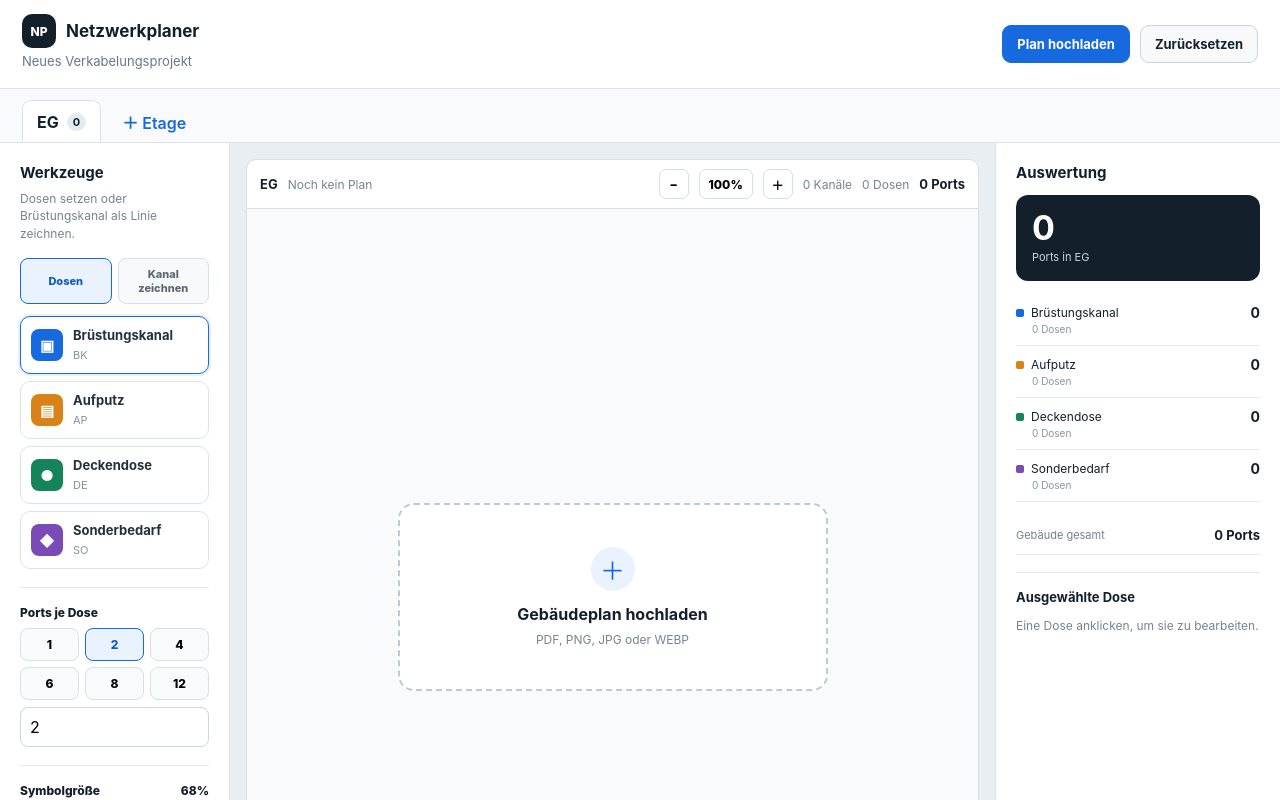
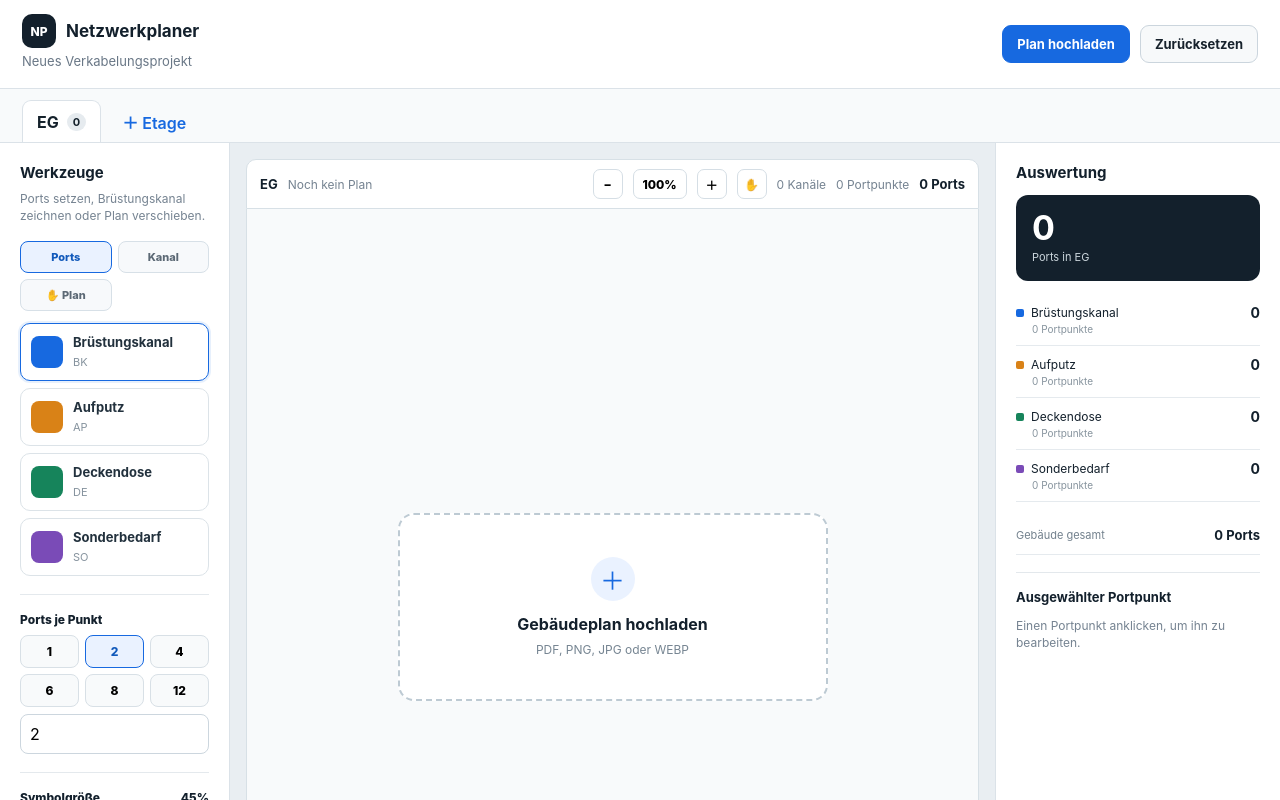
Before and after one commit to nik4life/netzwerkplaner, a Next.js app: page / in a window 1280 px wide. Shown: the top 800 px of the page. Built offline with nearby package versions, Linux system fonts and the light colour scheme.

Commit message:
Improve plan navigation, port symbols and channel snapping

```diff
--- a/app/page.js
+++ b/app/page.js
@@ -3,10 +3,10 @@
 import { useEffect, useMemo, useRef, useState } from 'react';
 
 const TYPES = {
-  bruestsung: { label: 'Brüstungskanal', short: 'BK', icon: '▣' },
-  aufputz: { label: 'Aufputz', short: 'AP', icon: '▤' },
-  decke: { label: 'Deckendose', short: 'DE', icon: '●' },
-  sonder: { label: 'Sonderbedarf', short: 'SO', icon: '◆' },
+  bruestsung: { label: 'Brüstungskanal', short: 'BK' },
+  aufputz: { label: 'Aufputz', short: 'AP' },
+  decke: { label: 'Deckendose', short: 'DE' },
+  sonder: { label: 'Sonderbedarf', short: 'SO' },
 };
 
 const EMPTY_STATE = {
@@ -28,7 +28,14 @@ function pointToSegment(point, a, b) {
   const t = len2 ? Math.max(0, Math.min(1, (wx * vx + wy * vy) / len2)) : 0;
   const x = a.x + t * vx;
   const y = a.y + t * vy;
-  return { x, y, distance: Math.hypot(point.x - x, point.y - y) };
+  return { x, y, t, distance: Math.hypot(point.x - x, point.y - y) };
+}
+
+function pointOnChannel(channel, t) {
+  return {
+    x: channel.x1 + (channel.x2 - channel.x1) * t,
+    y: channel.y1 + (channel.y2 - channel.y1) * t,
+  };
 }
 
 export default function Home() {
@@ -41,9 +48,11 @@ export default function Home() {
   const [message, setMessage] = useState('');
   const [draggingId, setDraggingId] = useState(null);
   const [zoom, setZoom] = useState(1);
-  const [markerScale, setMarkerScale] = useState(0.68);
+  const [markerScale, setMarkerScale] = useState(0.45);
   const [mode, setMode] = useState('dose');
   const [channelStart, setChannelStart] = useState(null);
+  const [pan, setPan] = useState({ x: 0, y: 0 });
+  const [panDrag, setPanDrag] = useState(null);
   const stageRef = useRef(null);
   const contentRef = useRef(null);
 
@@ -52,7 +61,11 @@ export default function Home() {
       const saved = localStorage.getItem('netzwerkplaner-project-v1');
       if (saved) {
         const parsed = JSON.parse(saved);
-        parsed.floors = (parsed.floors || []).map((f) => ({ ...f, markers: f.markers || [], channels: f.channels || [] }));
+        parsed.floors = (parsed.floors || []).map((floor) => ({
+          ...floor,
+          markers: floor.markers || [],
+          channels: floor.channels || [],
+        }));
         setData(parsed);
       }
     } catch {}
@@ -69,28 +82,33 @@ export default function Home() {
 
   const stats = useMemo(() => {
     const markers = floor?.markers || [];
-    const byType = Object.fromEntries(Object.keys(TYPES).map((key) => [key, { outlets: 0, ports: 0 }]));
+    const byType = Object.fromEntries(Object.keys(TYPES).map((key) => [key, { points: 0, ports: 0 }]));
     let totalPorts = 0;
     markers.forEach((marker) => {
-      totalPorts += Number(marker.ports || 0);
+      const count = Number(marker.ports || 0);
+      totalPorts += count;
       if (byType[marker.type]) {
-        byType[marker.type].outlets += 1;
-        byType[marker.type].ports += Number(marker.ports || 0);
+        byType[marker.type].points += 1;
+        byType[marker.type].ports += count;
       }
     });
-    return { outlets: markers.length, totalPorts, byType };
+    return { points: markers.length, totalPorts, byType };
   }, [floor]);
 
   function patchFloor(updater) {
     setData((current) => ({
       ...current,
-      floors: current.floors.map((item) => item.id === current.activeFloorId ? updater({ ...item, channels: item.channels || [], markers: item.markers || [] }) : item),
+      floors: current.floors.map((item) => item.id === current.activeFloorId
+        ? updater({ ...item, markers: item.markers || [], channels: item.channels || [] })
+        : item),
     }));
   }
 
   function setActiveFloor(id) {
     setSelectedId(null);
     setChannelStart(null);
+    setPan({ x: 0, y: 0 });
+    setZoom(1);
     setData((current) => ({ ...current, activeFloorId: id }));
   }
 
@@ -105,6 +123,8 @@ export default function Home() {
     }));
     setSelectedId(null);
     setChannelStart(null);
+    setPan({ x: 0, y: 0 });
+    setZoom(1);
   }
 
   async function uploadPlan(event) {
@@ -121,6 +141,8 @@ export default function Home() {
       if (!response.ok) throw new Error(result.error || 'Upload fehlgeschlagen');
       patchFloor((current) => ({ ...current, plan: result, markers: [], channels: [] }));
       setSelectedId(null);
+      setPan({ x: 0, y: 0 });
+      setZoom(1);
       setMessage(`${file.name} geladen`);
     } catch (error) {
       setMessage(error.message);
@@ -139,19 +161,61 @@ export default function Home() {
     };
   }
 
-  function snapToChannel(pos) {
+  function rawSnapToChannel(pos) {
     const channels = floor?.channels || [];
-    if (!channels.length) return { ...pos, channelId: null };
+    if (!channels.length) return { ...pos, channelId: null, channelT: null };
     let best = null;
     for (const channel of channels) {
       const candidate = pointToSegment(pos, { x: channel.x1, y: channel.y1 }, { x: channel.x2, y: channel.y2 });
       if (!best || candidate.distance < best.distance) best = { ...candidate, channelId: channel.id };
     }
-    return best && best.distance <= 4 ? best : { ...pos, channelId: null };
+    return best && best.distance <= 5
+      ? { x: best.x, y: best.y, channelId: best.channelId, channelT: best.t }
+      : { ...pos, channelId: null, channelT: null };
   }
 
-  function handleStageClick(event) {
-    if (!floor?.plan || draggingId) return;
+  function avoidChannelOverlap(snap, ignoreId = null) {
+    if (!snap.channelId || snap.channelT == null) return snap;
+    const channel = (floor?.channels || []).find((item) => item.id === snap.channelId);
+    if (!channel) return snap;
+
+    const length = Math.hypot(channel.x2 - channel.x1, channel.y2 - channel.y1);
+    const gapOnPlan = Math.max(0.55, 1.7 * markerScale);
+    const gapT = Math.min(0.22, gapOnPlan / Math.max(length, 1));
+    const occupied = (floor?.markers || [])
+      .filter((marker) => marker.id !== ignoreId && marker.channelId === channel.id)
+      .map((marker) => {
+        if (typeof marker.channelT === 'number') return marker.channelT;
+        return pointToSegment(marker, { x: channel.x1, y: channel.y1 }, { x: channel.x2, y: channel.y2 }).t;
+      });
+
+    const free = (candidateT) => occupied.every((taken) => Math.abs(taken - candidateT) >= gapT);
+    let t = snap.channelT;
+    if (!free(t)) {
+      let found = null;
+      for (let step = 1; step < 100 && found == null; step += 1) {
+        const delta = gapT * step;
+        for (const candidate of [t + delta, t - delta]) {
+          if (candidate >= 0 && candidate <= 1 && free(candidate)) {
+            found = candidate;
+            break;
+          }
+        }
+      }
+      if (found != null) t = found;
+    }
+
+    const point = pointOnChannel(channel, t);
+    return { ...point, channelId: channel.id, channelT: t };
+  }
+
+  function snapToChannel(pos, ignoreId = null) {
+    return avoidChannelOverlap(rawSnapToChannel(pos), ignoreId);
+  }
+
+  function handlePlanClick(event) {
+    if (!floor?.plan || draggingId || mode === 'pan') return;
+    if (event.target.closest?.('.marker')) return;
     const pos = positionFromEvent(event);
     if (!pos) return;
 
@@ -169,8 +233,19 @@ export default function Home() {
       return;
     }
 
-    const finalPos = tool === 'bruestsung' ? snapToChannel(pos) : { ...pos, channelId: null };
-    const marker = { id: uid('dose'), type: tool, ports: Number(ports), x: finalPos.x, y: finalPos.y, note: '', channelId: finalPos.channelId || null };
+    const finalPos = tool === 'bruestsung'
+      ? snapToChannel(pos)
+      : { ...pos, channelId: null, channelT: null };
+    const marker = {
+      id: uid('port'),
+      type: tool,
+      ports: Number(ports),
+      x: finalPos.x,
+      y: finalPos.y,
+      note: '',
+      channelId: finalPos.channelId || null,
+      channelT: finalPos.channelT ?? null,
+    };
     patchFloor((current) => ({ ...current, markers: [...current.markers, marker] }));
     setSelectedId(marker.id);
   }
@@ -189,10 +264,47 @@ export default function Home() {
 
   function deleteLastChannel() {
     if (!(floor?.channels || []).length) return;
-    patchFloor((current) => ({ ...current, channels: current.channels.slice(0, -1) }));
+    const removed = floor.channels[floor.channels.length - 1];
+    patchFloor((current) => ({
+      ...current,
+      channels: current.channels.slice(0, -1),
+      markers: current.markers.map((marker) => marker.channelId === removed.id
+        ? { ...marker, channelId: null, channelT: null }
+        : marker),
+    }));
   }
 
-  function startDrag(event, marker) {
+  function distributeChannelPorts() {
+    if (!(floor?.channels || []).length) return;
+    patchFloor((current) => {
+      let markers = [...current.markers];
+      current.channels.forEach((channel) => {
+        const ids = markers
+          .filter((marker) => marker.channelId === channel.id)
+          .sort((a, b) => {
+            const ta = typeof a.channelT === 'number' ? a.channelT : pointToSegment(a, { x: channel.x1, y: channel.y1 }, { x: channel.x2, y: channel.y2 }).t;
+            const tb = typeof b.channelT === 'number' ? b.channelT : pointToSegment(b, { x: channel.x1, y: channel.y1 }, { x: channel.x2, y: channel.y2 }).t;
+            return ta - tb;
+          })
+          .map((marker) => marker.id);
+        if (!ids.length) return;
+        const padding = ids.length === 1 ? 0.5 : 0.025;
+        markers = markers.map((marker) => {
+          const index = ids.indexOf(marker.id);
+          if (index < 0) return marker;
+          const t = ids.length === 1 ? 0.5 : padding + (index / (ids.length - 1)) * (1 - padding * 2);
+          const point = pointOnChannel(channel, t);
+          return { ...marker, ...point, channelT: t };
+        });
+      });
+      return { ...current, markers };
+    });
+    setMessage('Ports auf den Kanälen gleichmäßig verteilt');
+    window.setTimeout(() => setMessage(''), 2200);
+  }
+
+  function startMarkerDrag(event, marker) {
+    if (mode === 'pan') return;
     event.stopPropagation();
     event.preventDefault();
     setSelectedId(marker.id);
@@ -205,13 +317,44 @@ export default function Home() {
     event.stopPropagation();
     const pos = positionFromEvent(event);
     if (!pos) return;
-    const finalPos = marker.type === 'bruestsung' ? snapToChannel(pos) : { ...pos, channelId: null };
-    updateMarker(marker.id, { x: finalPos.x, y: finalPos.y, channelId: finalPos.channelId || null });
+    const finalPos = marker.type === 'bruestsung'
+      ? snapToChannel(pos, marker.id)
+      : { ...pos, channelId: null, channelT: null };
+    updateMarker(marker.id, {
+      x: finalPos.x,
+      y: finalPos.y,
+      channelId: finalPos.channelId || null,
+      channelT: finalPos.channelT ?? null,
+    });
   }
 
-  function endDrag(event) {
+  function endMarkerDrag(event) {
     event.stopPropagation();
     setDraggingId(null);
+  }
+
+  function startPan(event) {
+    if (mode !== 'pan' || !floor?.plan) return;
+    event.preventDefault();
+    setPanDrag({ startX: event.clientX, startY: event.clientY, x: pan.x, y: pan.y });
+    stageRef.current?.setPointerCapture?.(event.pointerId);
+  }
+
+  function movePan(event) {
+    if (!panDrag) return;
+    setPan({
+      x: panDrag.x + event.clientX - panDrag.startX,
+      y: panDrag.y + event.clientY - panDrag.startY,
+    });
+  }
+
+  function endPan() {
+    setPanDrag(null);
+  }
+
+  function resetView() {
+    setZoom(1);
+    setPan({ x: 0, y: 0 });
   }
 
   function resetProject() {
@@ -220,6 +363,8 @@ export default function Home() {
     setData(EMPTY_STATE);
     setSelectedId(null);
     setChannelStart(null);
+    setPan({ x: 0, y: 0 });
+    setZoom(1);
   }
 
   if (!loaded) return null;
@@ -239,75 +384,124 @@ export default function Home() {
       </header>
 
       <nav className="floor-tabs">
-        {data.floors.map((item) => <button key={item.id} className={item.id === floor?.id ? 'floor-tab active' : 'floor-tab'} onClick={() => setActiveFloor(item.id)}>{item.name}<span>{item.markers.length}</span></button>)}
+        {data.floors.map((item) => (
+          <button key={item.id} className={item.id === floor?.id ? 'floor-tab active' : 'floor-tab'} onClick={() => setActiveFloor(item.id)}>
+            {item.name}<span>{item.markers.length}</span>
+          </button>
+        ))}
         <button className="floor-tab add" onClick={addFloor}>＋ Etage</button>
       </nav>
 
       <section className="workspace">
         <aside className="sidebar left-sidebar">
           <h2>Werkzeuge</h2>
-          <p className="hint">Dosen setzen oder Brüstungskanal als Linie zeichnen.</p>
-          <div className="mode-switch">
-            <button className={mode === 'dose' ? 'mode active' : 'mode'} onClick={() => { setMode('dose'); setChannelStart(null); }}>Dosen</button>
-            <button className={mode === 'channel' ? 'mode active' : 'mode'} onClick={() => { setMode('channel'); setSelectedId(null); }}>Kanal zeichnen</button>
+          <p className="hint">Ports setzen, Brüstungskanal zeichnen oder Plan verschieben.</p>
+
+          <div className="mode-switch three">
+            <button className={mode === 'dose' ? 'mode active' : 'mode'} onClick={() => { setMode('dose'); setChannelStart(null); }}>Ports</button>
+            <button className={mode === 'channel' ? 'mode active' : 'mode'} onClick={() => { setMode('channel'); setSelectedId(null); }}>Kanal</button>
+            <button className={mode === 'pan' ? 'mode active' : 'mode'} onClick={() => { setMode('pan'); setChannelStart(null); }}>✋ Plan</button>
           </div>
+
           {mode === 'channel' ? (
             <div className="channel-help">
               <strong>Brüstungskanal</strong>
               <span>{channelStart ? 'Endpunkt anklicken' : 'Startpunkt anklicken'}</span>
-              <small>BK-Dosen rasten automatisch auf Kanälen ein.</small>
+              <small>Die Kanallinie und die Portpunkte verwenden dieselbe Plan-Koordinate und bleiben beim Moduswechsel deckungsgleich.</small>
+              <button className="mini-button" onClick={distributeChannelPorts}>Ports gleichmäßig verteilen</button>
               <button className="mini-button" onClick={deleteLastChannel}>Letzten Kanal löschen</button>
+            </div>
+          ) : mode === 'pan' ? (
+            <div className="channel-help">
+              <strong>Plan verschieben</strong>
+              <span>Klicken und ziehen</span>
+              <small>Bei vergrößertem Plan kannst du jeden Bereich zurück in das Bearbeitungsfenster ziehen.</small>
+              <button className="mini-button" onClick={resetView}>Ansicht zurücksetzen</button>
             </div>
           ) : (
             <>
               <div className="tool-list">
-                {Object.entries(TYPES).map(([key, item]) => <button key={key} className={tool === key ? 'tool active' : 'tool'} onClick={() => setTool(key)}><span className={`tool-icon type-${key}`}>{item.icon}</span><span><strong>{item.label}</strong><small>{item.short}</small></span></button>)}
+                {Object.entries(TYPES).map(([key, item]) => (
+                  <button key={key} className={tool === key ? 'tool active' : 'tool'} onClick={() => setTool(key)}>
+                    <span className={`tool-icon data-tool type-${key}`}><span className="data-jack"><i></i><i></i><i></i></span></span>
+                    <span><strong>{item.label}</strong><small>{item.short}</small></span>
+                  </button>
+                ))}
               </div>
               <div className="form-block">
-                <label>Ports je Dose</label>
+                <label>Ports je Punkt</label>
                 <div className="port-grid">{[1, 2, 4, 6, 8, 12].map((value) => <button key={value} className={Number(ports) === value ? 'port active' : 'port'} onClick={() => setPorts(value)}>{value}</button>)}</div>
                 <input className="number-input" type="number" min="1" max="96" value={ports} onChange={(e) => setPorts(Math.max(1, Number(e.target.value) || 1))} />
               </div>
+              {(floor?.channels || []).length > 0 && <button className="mini-button full" onClick={distributeChannelPorts}>Ports am Kanal verteilen</button>}
             </>
           )}
 
           <div className="form-block compact-control">
             <label>Symbolgröße <span>{Math.round(markerScale * 100)}%</span></label>
-            <input type="range" min="0.45" max="1.15" step="0.05" value={markerScale} onChange={(e) => setMarkerScale(Number(e.target.value))} />
+            <input type="range" min="0.15" max="1" step="0.05" value={markerScale} onChange={(e) => setMarkerScale(Number(e.target.value))} />
           </div>
 
-          <div className="legend"><strong>Bedienung</strong><span>① Modus wählen</span><span>② Plan zoomen falls nötig</span><span>③ Position anklicken</span><span>④ Dose ziehen zum Verschieben</span></div>
+          <div className="legend"><strong>Bedienung</strong><span>① Port-/Kanal-/Planmodus wählen</span><span>② Zoomen</span><span>③ Mit ✋ Plan verschieben</span><span>④ BK-Ports rasten am Kanal ein</span></div>
         </aside>
 
         <div className="canvas-column">
           <div className="canvas-toolbar">
             <div><strong>{floor?.name}</strong><span>{floor?.plan?.name || 'Noch kein Plan'}</span></div>
             <div className="canvas-controls">
-              <button onClick={() => setZoom((z) => Math.max(.6, +(z - .1).toFixed(2)))}>−</button>
-              <button className="zoom-label" onClick={() => setZoom(1)}>{Math.round(zoom * 100)}%</button>
-              <button onClick={() => setZoom((z) => Math.min(2.2, +(z + .1).toFixed(2)))}>＋</button>
-              <span>{(floor?.channels || []).length} Kanäle</span><span>{stats.outlets} Dosen</span><strong>{stats.totalPorts} Ports</strong>
+              <button onClick={() => setZoom((value) => Math.max(.6, +(value - .1).toFixed(2)))}>−</button>
+              <button className="zoom-label" onClick={resetView}>{Math.round(zoom * 100)}%</button>
+              <button onClick={() => setZoom((value) => Math.min(3.5, +(value + .1).toFixed(2)))}>＋</button>
+              <button className={mode === 'pan' ? 'pan-button active' : 'pan-button'} onClick={() => setMode(mode === 'pan' ? 'dose' : 'pan')} title="Plan verschieben">✋</button>
+              <span>{(floor?.channels || []).length} Kanäle</span><span>{stats.points} Portpunkte</span><strong>{stats.totalPorts} Ports</strong>
             </div>
           </div>
 
-          <div className={`plan-stage ${floor?.plan ? 'has-plan' : ''}`} ref={stageRef}>
+          <div
+            className={`plan-stage ${floor?.plan ? 'has-plan' : ''} ${mode === 'pan' ? 'pan-mode' : ''} ${panDrag ? 'panning' : ''}`}
+            ref={stageRef}
+            onPointerDown={startPan}
+            onPointerMove={movePan}
+            onPointerUp={endPan}
+            onPointerCancel={endPan}
+          >
             {!floor?.plan && <label className="empty-plan"><span className="upload-symbol">＋</span><strong>Gebäudeplan hochladen</strong><span>PDF, PNG, JPG oder WEBP</span><input hidden type="file" accept="application/pdf,image/png,image/jpeg,image/webp" onChange={uploadPlan} /></label>}
 
             {floor?.plan && (
-              <div className="plan-content" ref={contentRef} onClick={handleStageClick} style={{ transform: `scale(${zoom})` }}>
+              <div
+                className="plan-content"
+                ref={contentRef}
+                onClick={handlePlanClick}
+                style={{ transform: `translate(${pan.x}px, ${pan.y}px) scale(${zoom})` }}
+              >
                 {floor.plan.mime === 'application/pdf' ? (
                   <object className="plan-pdf" data={`${floor.plan.url}#toolbar=0&navpanes=0&view=FitH`} type="application/pdf" aria-label="PDF Plan"><div className="pdf-fallback">PDF kann in diesem Browser nicht eingebettet werden.</div></object>
                 ) : (
                   <img className="plan-image" src={floor.plan.url} alt={floor.plan.name || 'Gebäudeplan'} draggable="false" />
                 )}
 
-                <svg className="channel-layer" viewBox="0 0 100 100" preserveAspectRatio="none" aria-hidden="true">
-                  {(floor.channels || []).map((channel) => <line key={channel.id} x1={channel.x1} y1={channel.y1} x2={channel.x2} y2={channel.y2} vectorEffect="non-scaling-stroke" />)}
-                  {channelStart && <circle cx={channelStart.x} cy={channelStart.y} r="0.75" vectorEffect="non-scaling-stroke" />}
+                <svg className="channel-layer" width="100%" height="100%" aria-hidden="true">
+                  {(floor.channels || []).map((channel) => (
+                    <line key={channel.id} x1={`${channel.x1}%`} y1={`${channel.y1}%`} x2={`${channel.x2}%`} y2={`${channel.y2}%`} />
+                  ))}
+                  {channelStart && <circle cx={`${channelStart.x}%`} cy={`${channelStart.y}%`} r="5" />}
                 </svg>
 
-                {(floor.markers || []).map((marker) => (
-                  <button key={marker.id} className={`marker type-${marker.type} ${selectedId === marker.id ? 'selected' : ''} ${marker.channelId ? 'snapped' : ''}`} style={{ left: `${marker.x}%`, top: `${marker.y}%`, '--marker-scale': markerScale }} onPointerDown={(e) => startDrag(e, marker)} onPointerMove={(e) => dragMarker(e, marker)} onPointerUp={endDrag} onPointerCancel={endDrag} title={`${TYPES[marker.type]?.label || marker.type} · ${marker.ports} Ports`}><span>{TYPES[marker.type]?.short || '?'}</span><b>{marker.ports}</b></button>
+                {(floor?.markers || []).map((marker) => (
+                  <button
+                    key={marker.id}
+                    className={`marker port-marker type-${marker.type} ${selectedId === marker.id ? 'selected' : ''} ${marker.channelId ? 'snapped' : ''}`}
+                    style={{ left: `${marker.x}%`, top: `${marker.y}%`, '--marker-scale': markerScale }}
+                    onPointerDown={(event) => startMarkerDrag(event, marker)}
+                    onPointerMove={(event) => dragMarker(event, marker)}
+                    onPointerUp={endMarkerDrag}
+                    onPointerCancel={endMarkerDrag}
+                    onClick={(event) => { event.stopPropagation(); setSelectedId(marker.id); }}
+                    title={`${TYPES[marker.type]?.label || 'Datenport'} · ${marker.ports} Port${Number(marker.ports) === 1 ? '' : 's'}`}
+                  >
+                    <span className="cad-port"><i></i><i></i><i></i></span>
+                    {Number(marker.ports) > 1 && <b>{marker.ports}</b>}
+                  </button>
                 ))}
               </div>
             )}
@@ -317,12 +511,33 @@ export default function Home() {
         <aside className="sidebar right-sidebar">
           <h2>Auswertung</h2>
           <div className="big-stat"><strong>{stats.totalPorts}</strong><span>Ports in {floor?.name}</span></div>
-          <div className="stats-list">{Object.entries(TYPES).map(([key, type]) => <div key={key} className="stat-row"><span><i className={`stat-dot type-${key}`}></i>{type.label}</span><strong>{stats.byType[key].ports}</strong><small>{stats.byType[key].outlets} Dosen</small></div>)}</div>
-          <div className="building-total"><span>Gebäude gesamt</span><strong>{data.floors.reduce((sum, item) => sum + (item.markers || []).reduce((s, m) => s + Number(m.ports || 0), 0), 0)} Ports</strong></div>
+          <div className="stats-list">
+            {Object.entries(TYPES).map(([key, type]) => (
+              <div key={key} className="stat-row">
+                <span><i className={`stat-dot type-${key}`}></i>{type.label}</span>
+                <strong>{stats.byType[key].ports}</strong>
+                <small>{stats.byType[key].points} Portpunkte</small>
+              </div>
+            ))}
+          </div>
+
+          <div className="building-total">
+            <span>Gebäude gesamt</span>
+            <strong>{data.floors.reduce((sum, item) => sum + (item.markers || []).reduce((part, marker) => part + Number(marker.ports || 0), 0), 0)} Ports</strong>
+          </div>
+
           <div className="selection-panel">
-            <h3>Ausgewählte Dose</h3>
-            {!selected && <p className="hint">Eine Dose anklicken, um sie zu bearbeiten.</p>}
-            {selected && <><label>Montageart<select value={selected.type} onChange={(e) => updateMarker(selected.id, { type: e.target.value, channelId: null })}>{Object.entries(TYPES).map(([key, item]) => <option key={key} value={key}>{item.label}</option>)}</select></label><label>Ports<input type="number" min="1" value={selected.ports} onChange={(e) => updateMarker(selected.id, { ports: Math.max(1, Number(e.target.value) || 1) })} /></label><label>Notiz<textarea rows="3" placeholder="z. B. Drucker / Sonderbedarf" value={selected.note || ''} onChange={(e) => updateMarker(selected.id, { note: e.target.value })} /></label>{selected.channelId && <div className="snap-info">✓ Am Brüstungskanal eingerastet</div>}<button className="button danger" onClick={() => deleteMarker(selected.id)}>Dose löschen</button></>}
+            <h3>Ausgewählter Portpunkt</h3>
+            {!selected && <p className="hint">Einen Portpunkt anklicken, um ihn zu bearbeiten.</p>}
+            {selected && (
+              <>
+                <label>Montageart<select value={selected.type} onChange={(e) => updateMarker(selected.id, { type: e.target.value, channelId: e.target.value === 'bruestsung' ? selected.channelId : null, channelT: e.target.value === 'bruestsung' ? selected.channelT : null })}>{Object.entries(TYPES).map(([key, item]) => <option key={key} value={key}>{item.label}</option>)}</select></label>
+                <label>Ports<input type="number" min="1" value={selected.ports} onChange={(e) => updateMarker(selected.id, { ports: Math.max(1, Number(e.target.value) || 1) })} /></label>
+                <label>Notiz<textarea rows="3" placeholder="z. B. Arbeitsplatz / Drucker / Sonderbedarf" value={selected.note || ''} onChange={(e) => updateMarker(selected.id, { note: e.target.value })} /></label>
+                {selected.channelId && <div className="snap-info">✓ Am Brüstungskanal eingerastet</div>}
+                <button className="button danger" onClick={() => deleteMarker(selected.id)}>Portpunkt löschen</button>
+              </>
+            )}
           </div>
         </aside>
       </section>
```
